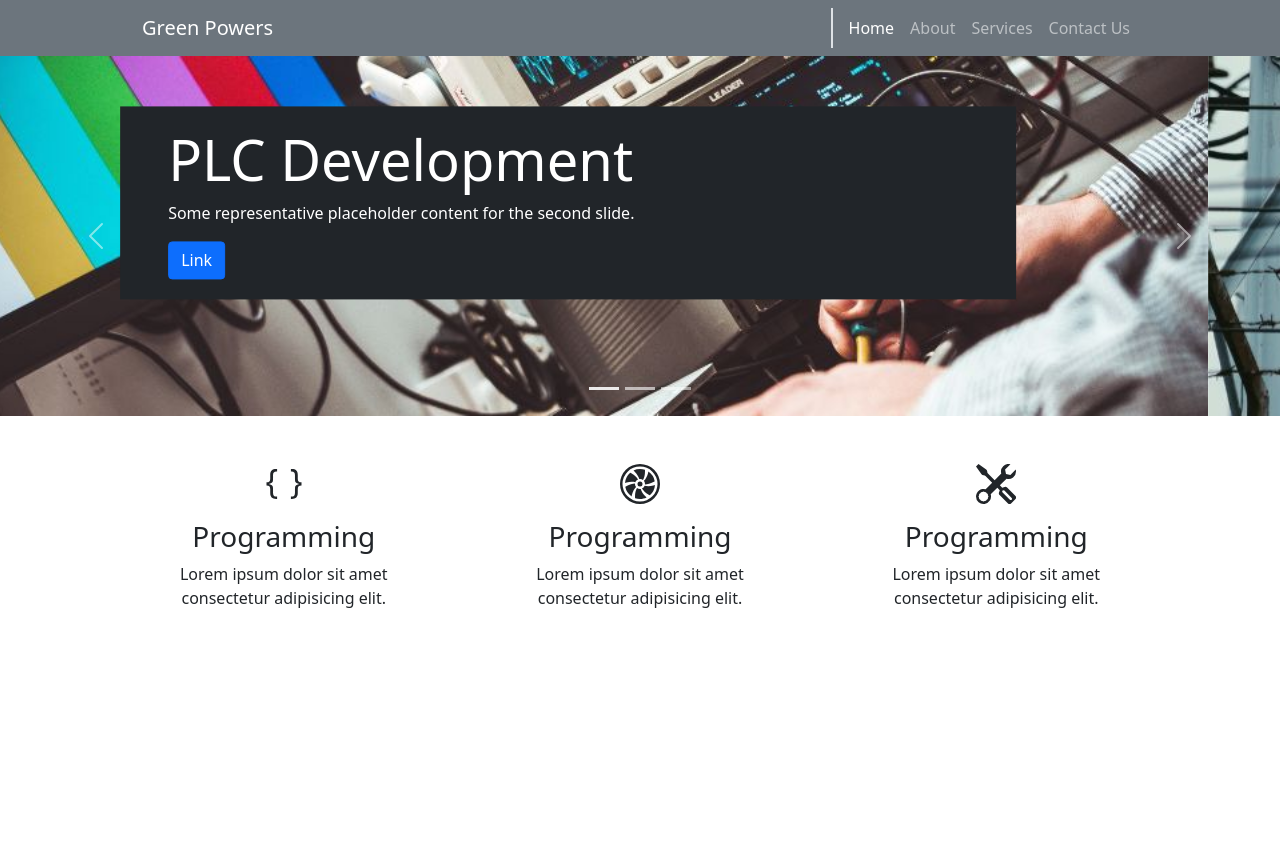
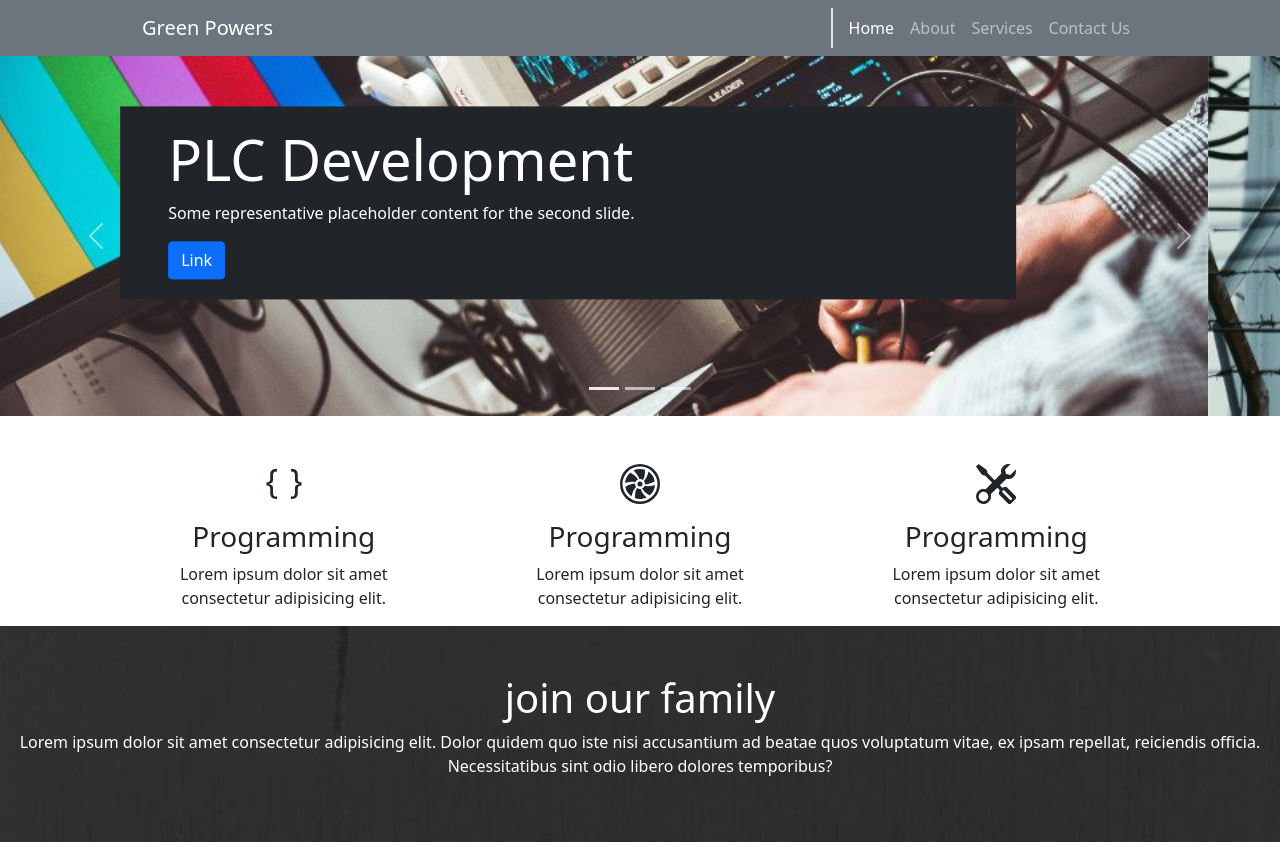
Before and after one commit to raghulashok16/greenpowers-bootstrap, a plain HTML site: page index.html in a window 1280 px wide. Drawn offline with nearby package versions, Linux system fonts and the light colour scheme.

Commit message:
feature added with image

```diff
--- a/index.html
+++ b/index.html
@@ -10,6 +10,7 @@
     <link href="https://cdn.jsdelivr.net/npm/bootstrap@5.0.2/dist/css/bootstrap.min.css" rel="stylesheet"
         integrity="sha384-EVSTQN3/azprG1Anm3QDgpJLIm9Nao0Yz1ztcQTwFspd3yD65VohhpuuCOmLASjC" crossorigin="anonymous">
 
+    <link rel="stylesheet" href="styles.css">
     <title>Green</title>
 </head>
 
--- /dev/null
+++ b/styles.css
@@ -0,0 +1,6 @@
+.ready {
+    background-image: url(4.jpg);
+    background-size: cover;
+    background-attachment: fixed;
+    background-position: center center;
+}
```
Also changed, not shown: 4.jpg (added).
